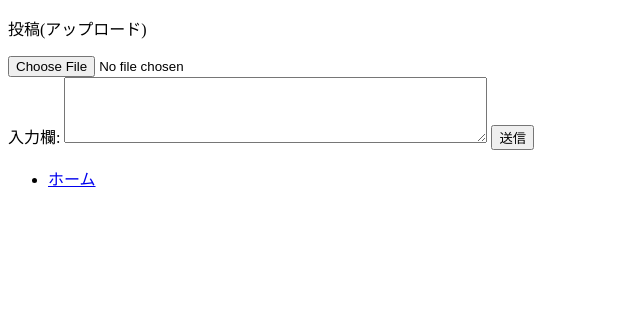
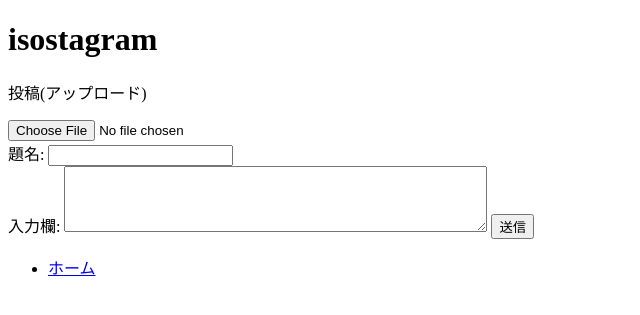
Before and after one commit to 2023AIT-OOP2-G13/Isostagram, a Python web app: template templates/upload.html in a window 1280 px wide. Shown: the top 315 px of the page, without its empty margins (0-640 px from the left). Run offline with Jinja, Linux system fonts and the light colour scheme; the template is opened without the code that fills it, so the values that code supplies are empty.

Commit message:
upload.html 1/18更新2回目 下川

```diff
--- a/templates/upload.html
+++ b/templates/upload.html
@@ -1,22 +1,33 @@
 <!DOCTYPE html>
 <html lang="ja">
 <head>
-    <meta charset="UTF-8">
+    <meta charset="utf-8">
     <meta name="viewport" content="width=device-width, initial-scale=1.0">
 </head>
+
 <body>
-    <form action="" method="POST" enctype="multipart/form-data">
+    <header>
+        <h1>isostagram</h1>
+    </header>
+    <form action="/up" method="POST" enctype="multipart/form-data">
+
         <div class="upload-area">
             <i class="fas fa-cloud-upload-alt"></i>
             <p>投稿(アップロード)</p>
             <input type="file" name="upload_file" id="input-files">
         </div>
+
+        <label for="name">題名:</label>
+        <input type="text" name="name" id="name" required><br>
+
         <label for="text-input">入力欄:</label>
         <textarea name="text_input" id="text-input" rows="4" cols="50"></textarea>
         <input type="submit" id="submit-btn" value="送信">
+
         <ul>
             <li><a class="active" href="top_page.html">ホーム</a></li>
         </ul>
+
     </form>
 </body>
 </html>
```
Also changed, not shown: 1 other file.
